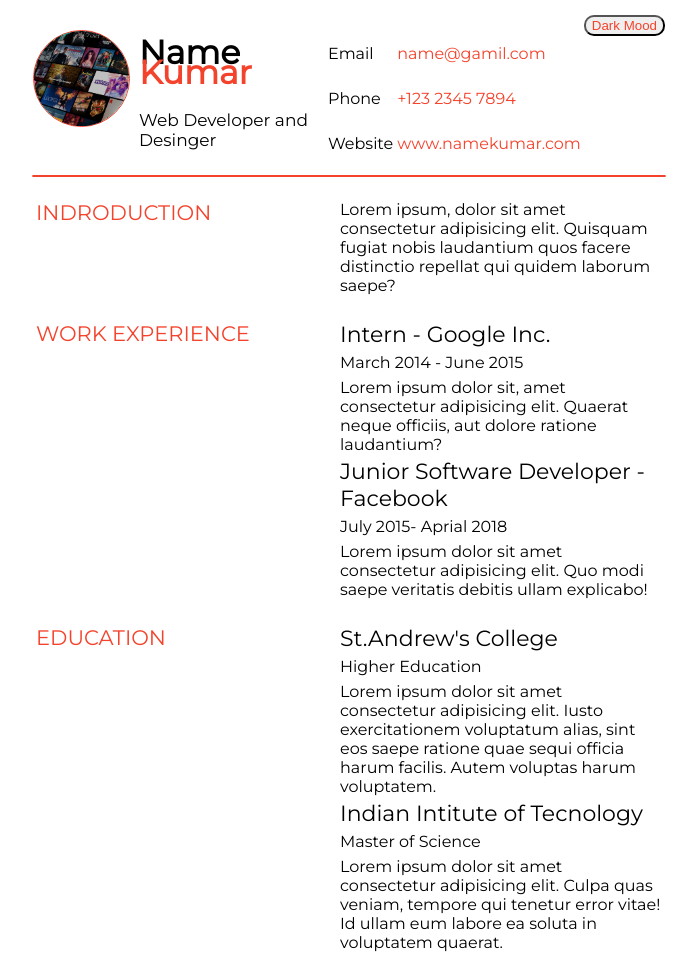
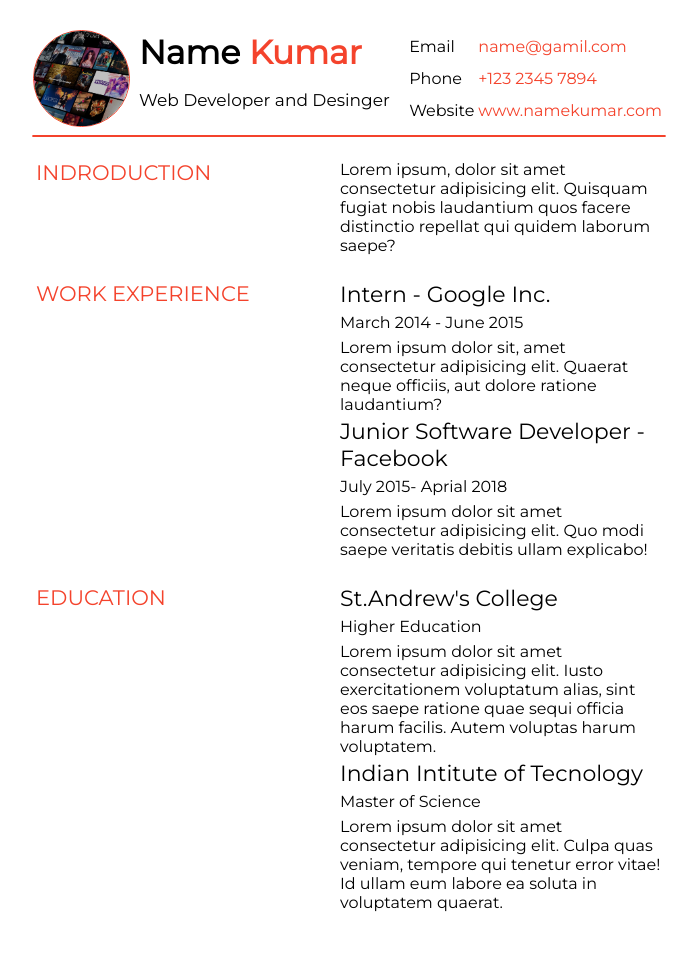
Before and after one commit to Ashishkuldeep23/Dommy_Portfolio_by_AK, a plain HTML site: page index.html in a window 1280 px wide. Shown: the whole page, without its empty margins (291-988 px from the left). After the commit the page ends 923 px from the top, so only its background shows below. Drawn offline with Linux system fonts and the light colour scheme.

Commit message:
Update index.html

```diff
--- a/index.html
+++ b/index.html
@@ -42,9 +42,6 @@
             </table>
 
 
-            <!-- For color change or dark theme -->
-            <div class="button-div"><button id="button" >Dark Mood</button></div>
-            <br>
 
 
         </div>
```
